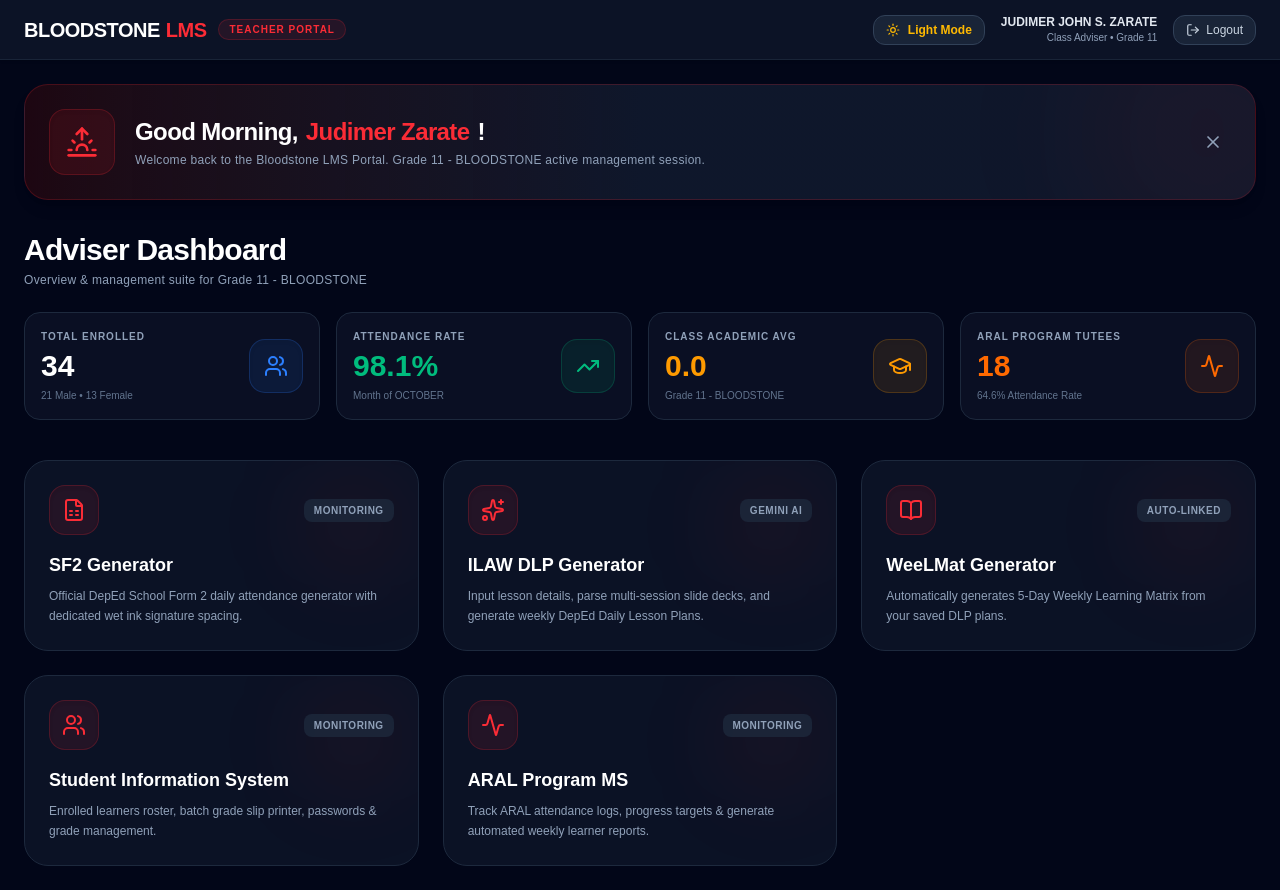
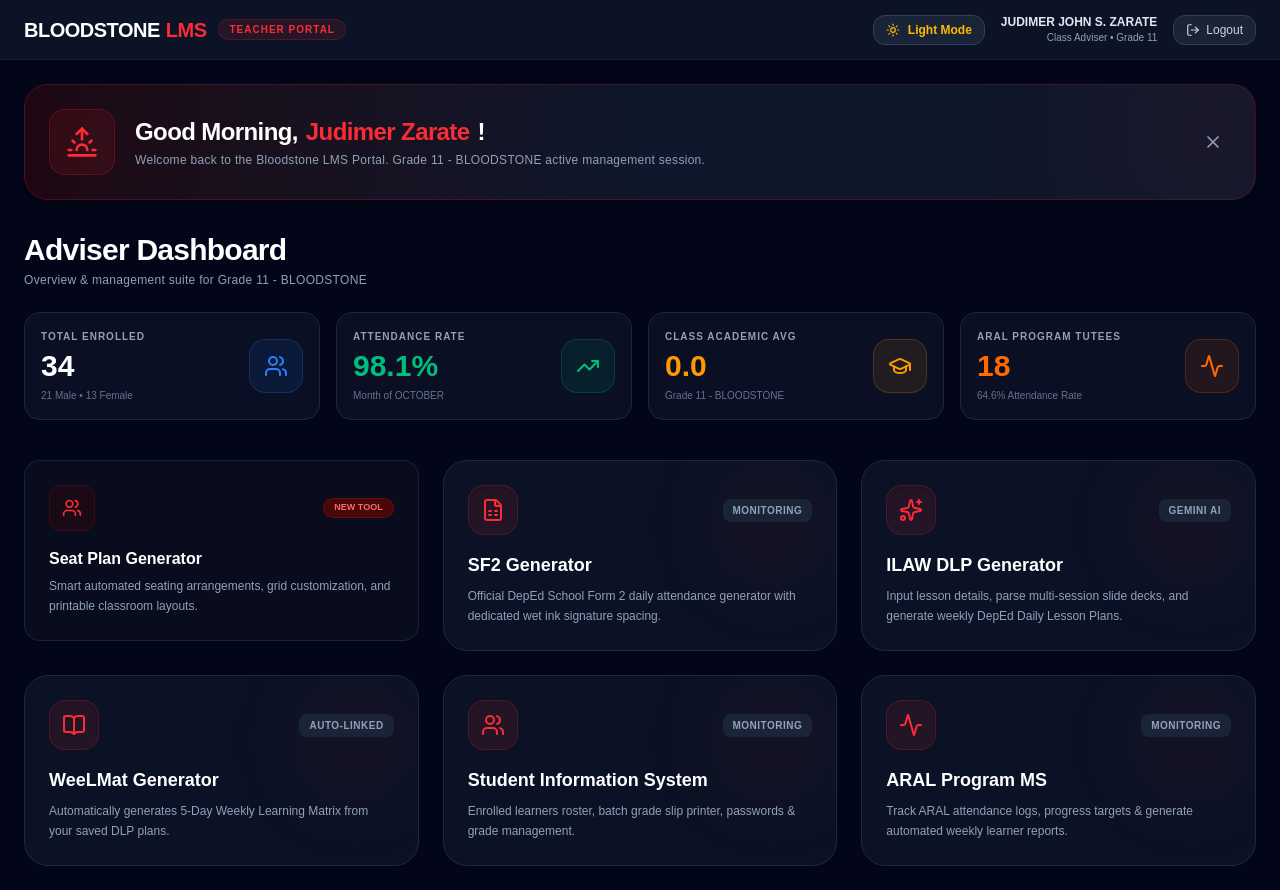
Before and after one commit to jszarate-svg/bloodstone-lms, a Next.js app: page /teacher in a window 1280 px wide. Built offline with nearby package versions, Linux system fonts and the light colour scheme.

Commit message:
Add Seat Plan card to dashboard main grid

```diff
--- a/app/teacher/page.tsx
+++ b/app/teacher/page.tsx
@@ -1832,6 +1832,29 @@ export default function TeacherDashboard() {
             </div>
 
             <div className="grid grid-cols-1 md:grid-cols-2 lg:grid-cols-3 gap-6 pt-4">
+
+          {/* Seat Plan Generator Link Card */}
+          <Link href="/teacher/seatplan" className="block">
+            <div className="bg-[#0b0e1e]/80 hover:bg-[#0f1329] border border-slate-800/80 hover:border-red-500/50 rounded-2xl p-6 space-y-4 transition cursor-pointer group">
+              <div className="flex items-center justify-between">
+                <div className="p-3 bg-red-950/30 border border-red-900/30 text-red-500 rounded-xl group-hover:bg-red-600 group-hover:text-white transition">
+                  <Users className="w-5 h-5" />
+                </div>
+                <span className="text-[9px] font-bold px-2.5 py-0.5 bg-red-950 text-red-400 border border-red-800/50 rounded-full">
+                  NEW TOOL
+                </span>
+              </div>
+              <div>
+                <h3 className="font-bold text-white text-base group-hover:text-red-400 transition">
+                  Seat Plan Generator
+                </h3>
+                <p className="text-xs text-slate-400 mt-1.5 leading-relaxed">
+                  Smart automated seating arrangements, grid customization, and printable classroom layouts.
+                </p>
+              </div>
+            </div>
+          </Link>
+
               <div onClick={() => setActiveTab('sf2')} className={`p-6 rounded-3xl border cursor-pointer transition-all duration-300 group hover:-translate-y-1 hover:shadow-2xl relative overflow-hidden ${isDark ? 'bg-slate-900/70 border-slate-800 hover:border-red-500/40' : 'bg-white border-slate-200/90 hover:border-red-500/40'}`}>
                 <div className="absolute top-0 right-0 w-32 h-32 bg-red-500/5 rounded-full blur-2xl group-hover:bg-red-500/10 transition-all duration-500"></div>
                 <div className="flex items-center justify-between mb-4 relative z-10">
```
